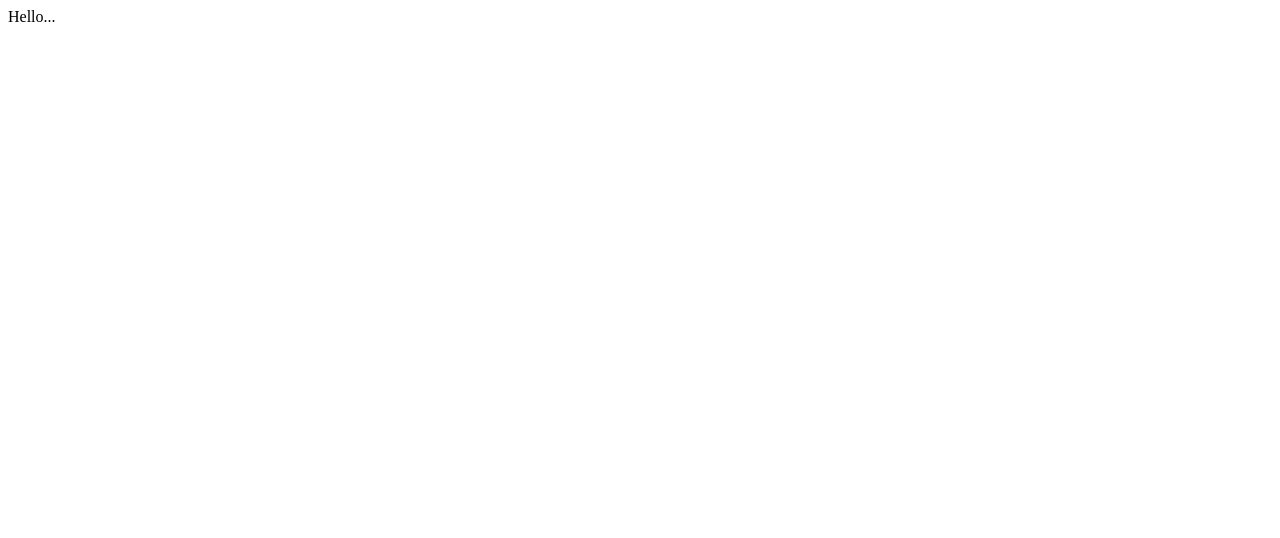
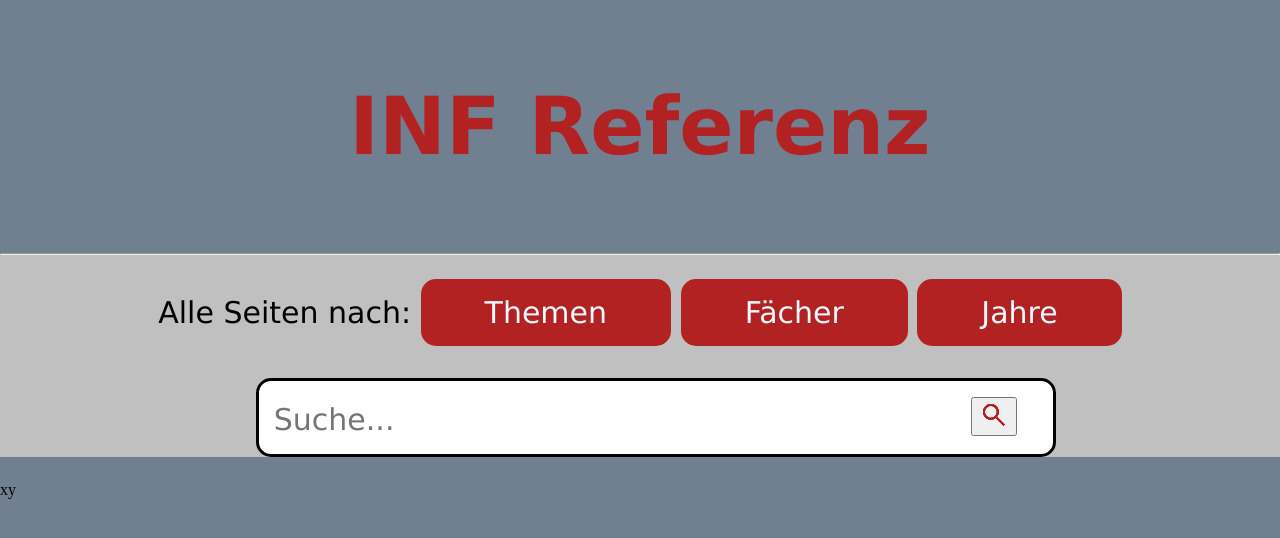
Before and after one commit to OAS05/INF-Referenz, a plain HTML site: page index.html in a window 1280 px wide. Drawn offline with Linux system fonts and the light colour scheme.

Commit message:
added first impression in index.html

```diff
--- a/index.html
+++ b/index.html
@@ -3,9 +3,26 @@
 <head>
     <meta charset="UTF-8">
     <meta name="viewport" content="width=device-width, initial-scale=1.0">
-    <title>INF Reference</title>
+    <link rel="stylesheet" href="styles/cover.css">
+    <title>INF-Referenz</title>
 </head>
 <body>
-    Hello...
+    <h1>INF Referenz</h1>
+    <hr>
+    <div class="navbar">
+        <nav>
+            Alle Seiten nach:
+            <a href="/sites/navigation/topics.html">Themen</a>
+            <a href="/sites/navigation/subjects.html">Fächer</a>
+            <a href="/sites/navigation/grades.html">Jahre</a>
+        </nav>
+        <div class="searchbar">
+            <input type="text" id="searchbox" placeholder="Suche...">
+            <button type="button"><img src="resources/search_icon.png" alt="submit"></button>
+        </div>
+    </div>
+    <div class="content">
+        xy
+    </div>
 </body>
 </html>
--- a/styles/cover.css
+++ b/styles/cover.css
@@ -0,0 +1,67 @@
+* {
+    margin: 0;
+}
+
+body {
+    background-color: slategrey;
+}
+
+.navbar {
+    background-color: silver;
+}
+
+nav {
+
+    padding: 5vh 3vw 3vh;
+    text-align: center;
+    font-size: 30px;
+    font-family: 'Verdana';
+
+}
+
+.searchbar {
+    background-color: white;
+    margin: 3vh 20%;
+    width: 60%;
+    border: 3px black solid;
+    border-radius: 15px;
+    padding: 2vh 1vw;
+}
+
+.searchbar:active {
+    border: 3px firebrick solid;
+}
+
+.searchbar > {
+
+}
+
+#searchbox {
+    width: 90%;
+    font-family: 'Verdana';
+    font-size: 30px;
+    border: 0px;
+}
+
+a {
+    background-color: firebrick;
+    color: aliceblue;
+    text-decoration: none;
+    border-radius: 15px;
+    padding: 2vh 5vw;
+}
+
+a:hover {
+    transition-duration: 200ms;
+    background-color: aliceblue;
+    color: firebrick;
+    outline: 3px firebrick solid;
+}
+
+h1 {
+    margin: 10vh 0vw;
+    text-align: center;
+    font-family: 'Verdana';
+    font-size: 80px;
+    color: firebrick;
+}
```
Also changed, not shown: src/search.js (added, +15 -0 lines), resources/empty.png (added), resources/search_icon.png (added).
